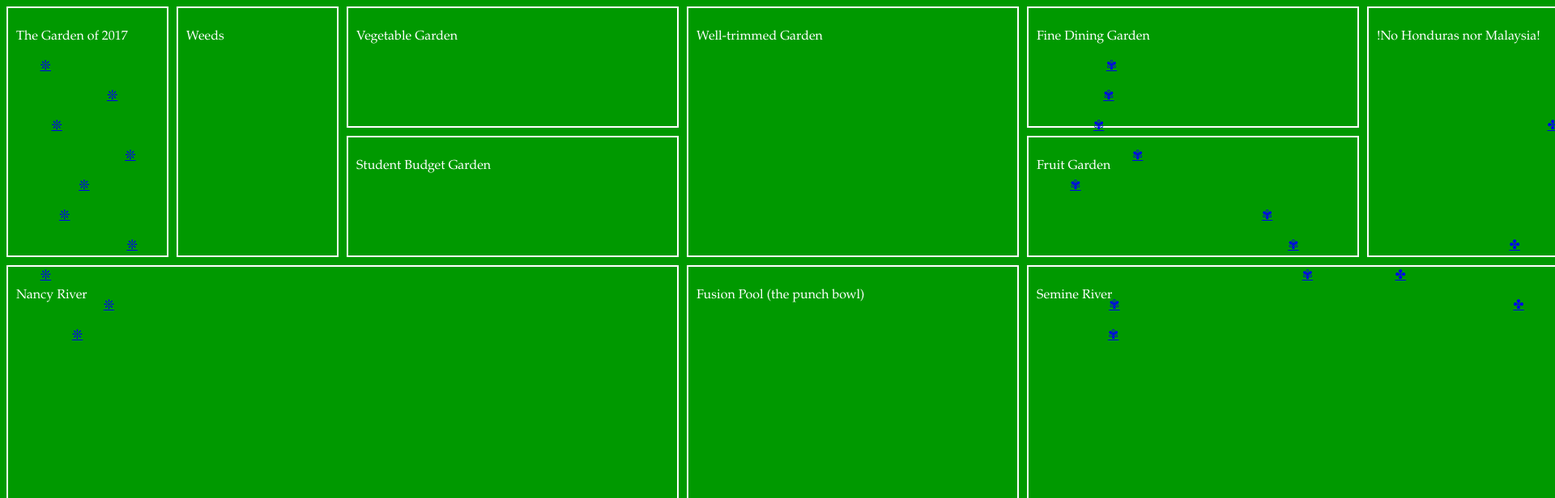
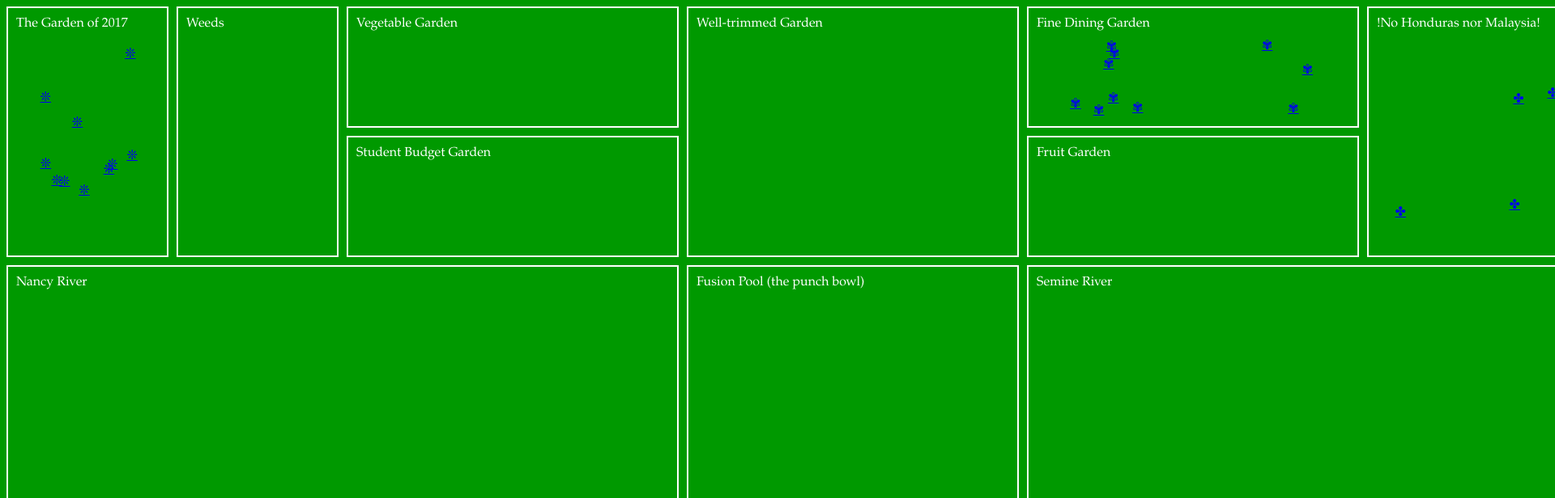
Before and after one commit to agnescameron/garden-of-blues, a React (Create React App) app: page / in a window 1280 px wide. Shown: the top 616 px of the page at 81% size, 1920 px wide, since content can reach past the window. Built offline with nearby package versions, Linux system fonts and the light colour scheme; no server answers.

Commit message:
got flower positioning working

```diff
--- a/src/components/Garden.js
+++ b/src/components/Garden.js
@@ -12,31 +12,25 @@ export default class Garden extends React.Component{
 	let flowers = [];
 
 	for(let i=0; i<this.props.garden.numFlowers; i++){
+		let recipeURL;
 		if(recipes.length){
 			const el = Math.floor(Math.random()*recipes.length);
-			const recipeURL = recipes[el].RecipeName.replace(/\W/g, '');
-			flowers.push({
-				'recipeURL': recipeURL,
-				'position': {
-					'left': `${Math.random()*80 + 5}%`,
-					'top': `${Math.random()*60 + 5}%`,
-				}
-			})
+			recipeURL = recipes[el].RecipeName.replace(/\W/g, '');
 		}
-		else {
-			flowers.push({
-				'recipeURL': '',
-				'position': {
-					'left': `${Math.random()*80 + 5}%`,
-					'top': `${Math.random()*60 + 5}%`,
-				}
-			})
-		}
+		else recipeURL = ''
+
+		flowers.push({
+			'recipeURL': recipeURL,
+			'position': {
+				'left': `${Math.random()*80 + 5}%`,
+				'top': `${Math.random()*80 + 5}%`,
+			}
+		})
 	}
 
   	return (
-  		<div>
-  			<p>{this.props.garden.name}</p>
+  		<div className="garden-container">
+  			{this.props.garden.name}
   			{ flowers.map( (flower, index) => {
   				return (
   				<div className='flower' style={flower.position} key={index} >
--- a/src/routes/Home.css
+++ b/src/routes/Home.css
@@ -11,5 +11,10 @@
 }
 
 .flower {
+  position: absolute;
+}
+
+.garden-container {
+  height: 90%;
   position: relative;
 }
```
